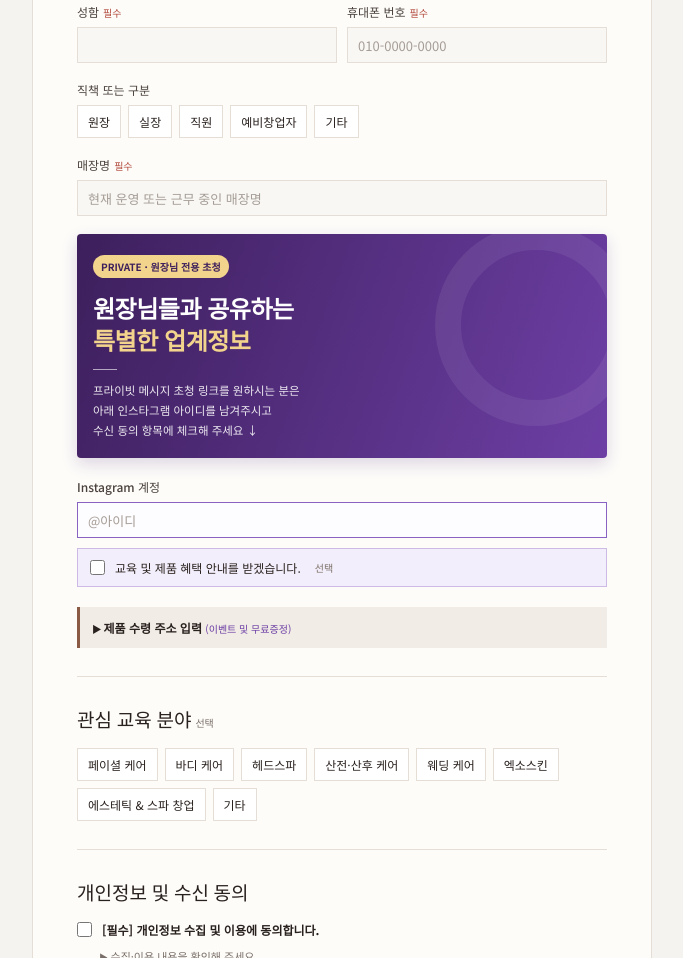
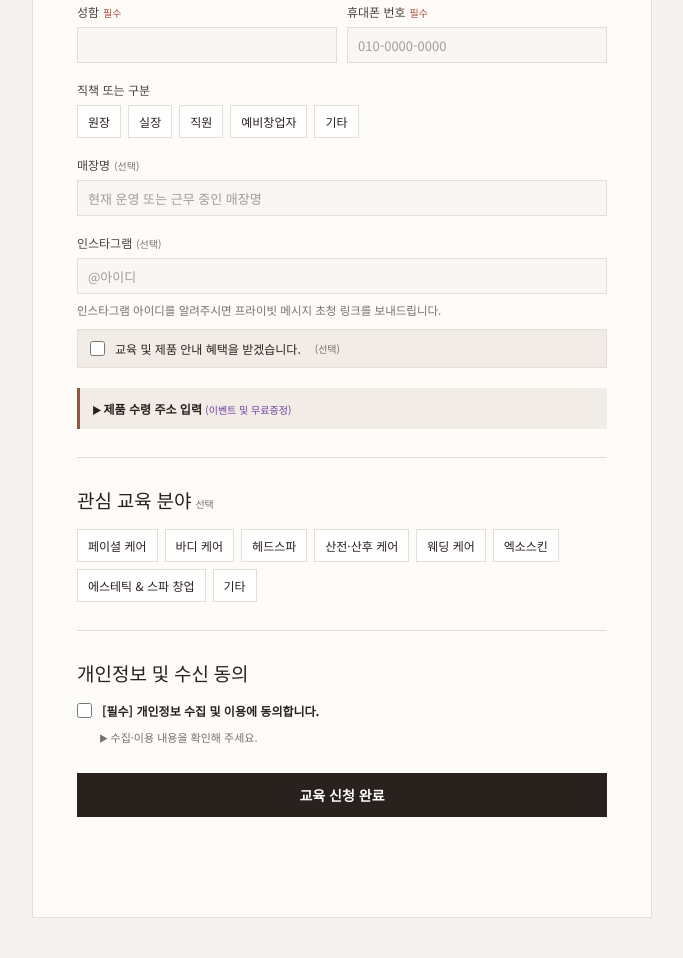
Before and after one commit to bracademy-sdkorea/bracademy-home, a plain HTML site: page apply.html in a window 1280 px wide. Shown: the part 1242-2200 px from the top of the page, without its empty margins (298-981 px from the left). Drawn offline with Linux system fonts and the light colour scheme.

Commit message:
신청 페이지: 매장명·인스타 선택 항목으로 변경, 초청 카드 삭제
Co-Authored-By: Claude Opus 5.5 <noreply@anthropic.com>
Claude-Session: https://claude.ai/code/session_01Tp5KAeXniDkjzMdK25g78V

```diff
--- a/apply.html
+++ b/apply.html
@@ -91,14 +91,9 @@ input::placeholder{color:#a59c95}
 .chip[aria-pressed=true]{background:var(--ink);border-color:var(--ink);color:#fff}
 
 /* 초청 배너 */
-.invite{position:relative;overflow:hidden;border-radius:4px;background:linear-gradient(110deg,var(--violet1),var(--violet2));color:#fff;padding:18px 16px 18px;margin:6px 0 20px;box-shadow:0 6px 16px rgba(80,40,130,.18)}
-.invite:after{content:"";position:absolute;right:-30px;top:-10px;width:150px;height:150px;border-radius:50%;border:26px solid rgba(255,255,255,.07)}
-.invite .pill{display:inline-block;background:var(--gold);color:#3d1f5c;font-size:10px;font-weight:700;padding:4px 8px;border-radius:20px}
-.invite h4{font-size:24px;line-height:1.35;margin:14px 0 12px;font-weight:700;letter-spacing:-.02em}
-.invite h4 span{color:var(--gold)}
-.invite hr{width:24px;border:none;border-top:1px solid rgba(255,255,255,.6);margin-bottom:10px}
-.invite p{font-size:11.5px;line-height:1.75;opacity:.9}
-.insta input{border-color:var(--violet-line)!important;background:#fdfcfe!important}
+.hint{font-size:11.5px;color:var(--muted);margin-top:7px;line-height:1.6}
+.consent-box{background:var(--accent-soft)!important;border-color:var(--line)!important}
+.consent-box input{accent-color:var(--accent)!important}
 .consent-box{display:flex;gap:10px;align-items:center;background:var(--violet-soft);border:1px solid #cdbbe6;padding:10px 12px;font-size:12px;cursor:pointer;margin-top:10px}
 .consent-box input,.agree input{width:15px;height:15px;accent-color:var(--violet2)}
 
@@ -203,22 +198,15 @@ details.terms .inner{font-size:11.5px;color:var(--muted);line-height:1.8;padding
           <label class="lab">직책 또는 구분</label>
           <div class="chips" id="roleChips" data-single="true"></div>
         </div>
-        <div class="field" data-f="store">
-          <label class="lab" for="store">매장명<span class="req">필수</span></label>
+        <div class="field">
+          <label class="lab" for="store">매장명<span class="opt">(선택)</span></label>
           <input type="text" id="store" placeholder="현재 운영 또는 근무 중인 매장명" autocomplete="organization">
-          <div class="err">매장명을 입력해 주세요. (예비창업자는 ‘예정’으로 입력)</div>
         </div>
-
-        <div class="invite">
-          <span class="pill">PRIVATE · 원장님 전용 초청</span>
-          <h4>원장님들과 공유하는<br><span>특별한 업계정보</span></h4>
-          <hr>
-          <p>프라이빗 메시지 초청 링크를 원하시는 분은<br>아래 인스타그램 아이디를 남겨주시고<br>수신 동의 항목에 체크해 주세요 ↓</p>
-        </div>
-        <div class="field insta">
-          <label class="lab" for="insta">Instagram 계정</label>
+        <div class="field">
+          <label class="lab" for="insta">인스타그램<span class="opt">(선택)</span></label>
           <input type="text" id="insta" placeholder="@아이디" autocomplete="off">
-          <label class="consent-box"><input type="checkbox" id="marketing"> 교육 및 제품 혜택 안내를 받겠습니다. <span class="opt">선택</span></label>
+          <p class="hint">인스타그램 아이디를 알려주시면 프라이빗 메시지 초청 링크를 보내드립니다.</p>
+          <label class="consent-box"><input type="checkbox" id="marketing"> 교육 및 제품 안내 혜택을 받겠습니다. <span class="opt">(선택)</span></label>
         </div>
 
         <details class="addr">
@@ -387,7 +375,6 @@ function validate(){
   if(!state.course){ ok=false; $("courseErr").style.display="block"; first=first||$("coursePicker"); }
   mark("name", !$("name").value.trim());
   mark("phone", !/^01\d-\d{3,4}-\d{4}$/.test($("phone").value));
-  mark("store", !$("store").value.trim());
   mark("agree", !$("agree").checked);
   if(first) first.scrollIntoView({behavior:"smooth",block:"center"});
   return ok;
```
